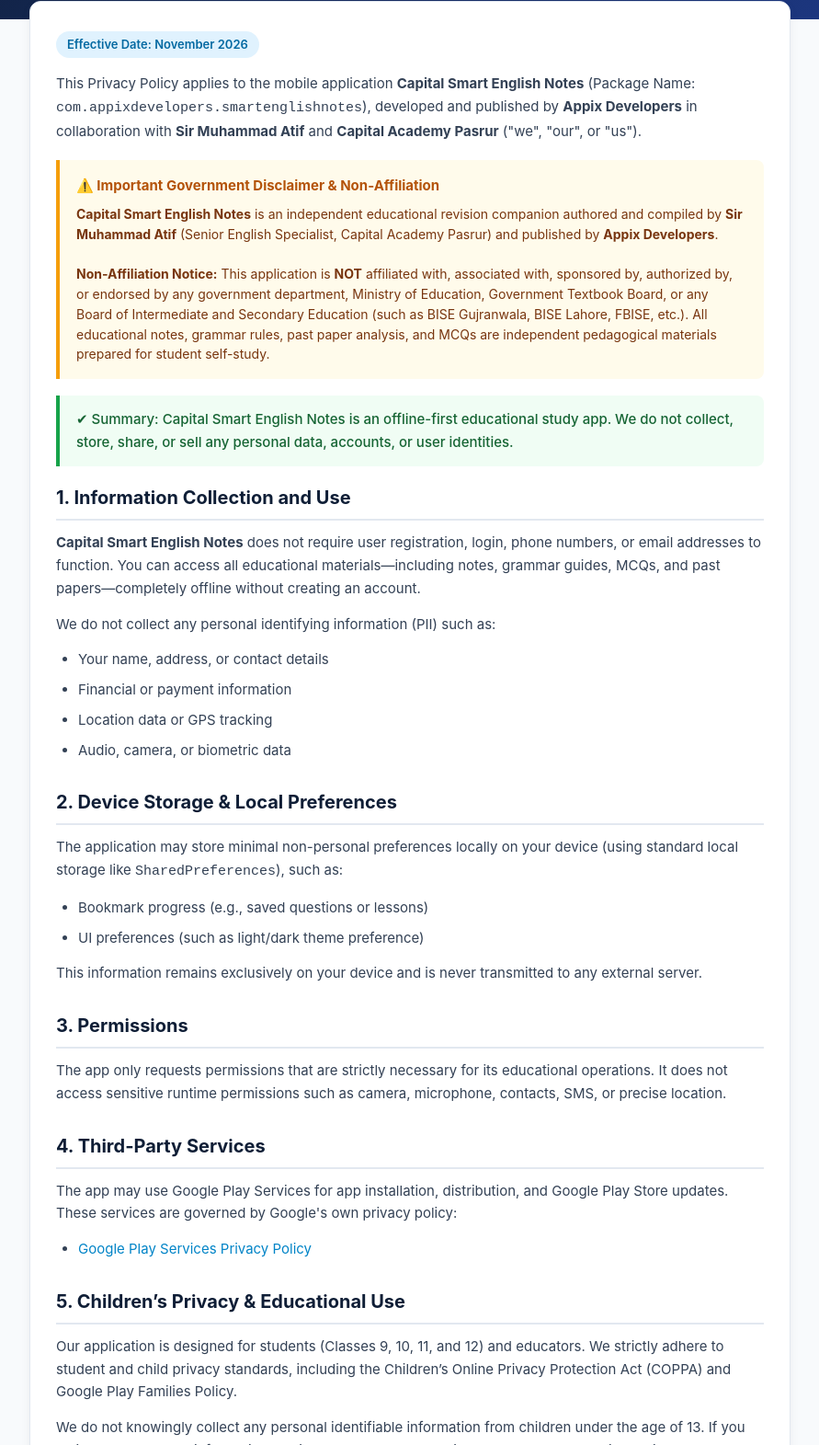
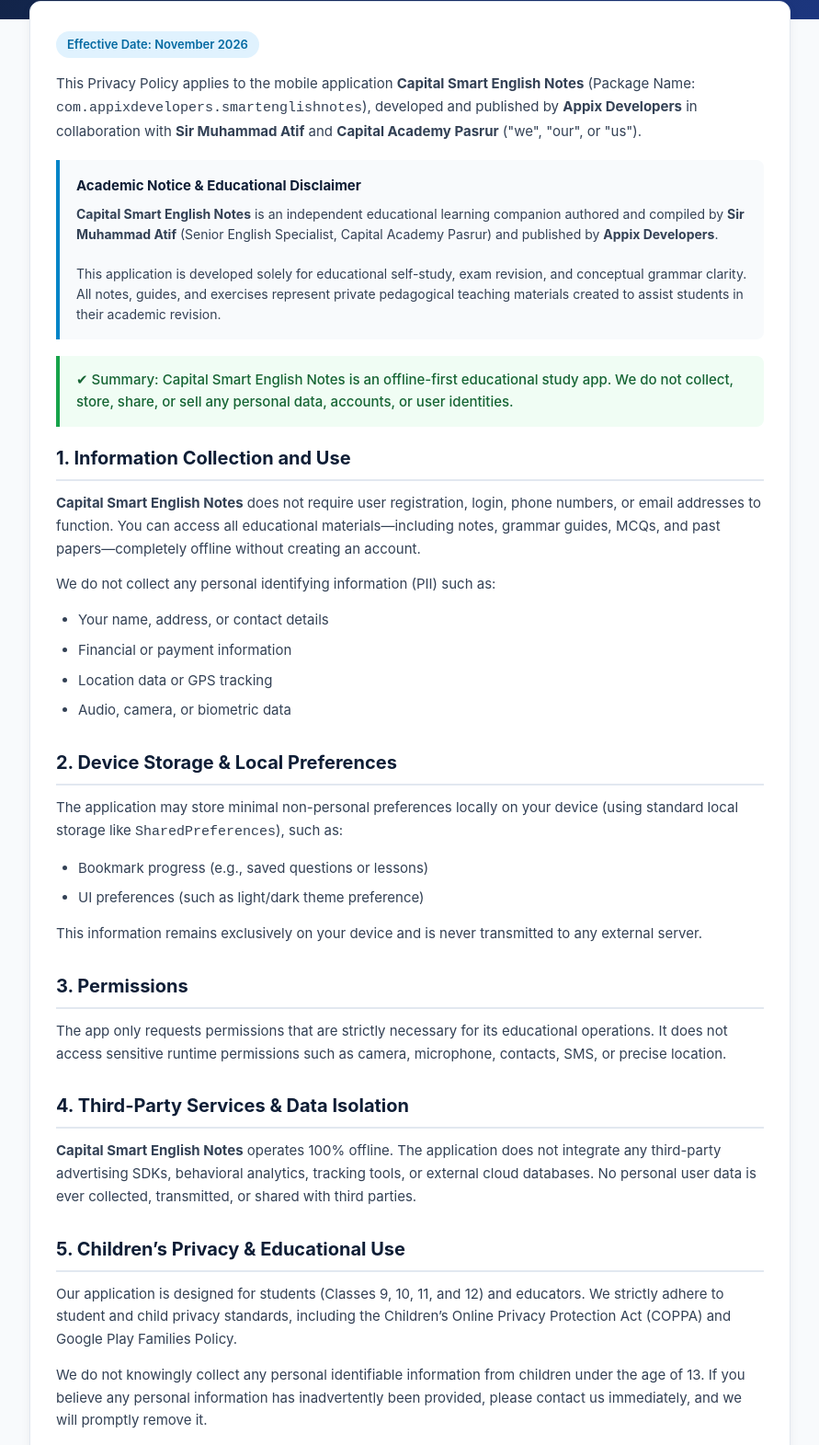
Before and after one commit to muhammadafaq56/privacy-policy-capital, a plain HTML site: page index.html in a window 1280 px wide. Shown: the part 138-1709 px from the top of the page at 92% size, without its empty margins (194-1085 px from the left). Drawn offline with Linux system fonts and the light colour scheme.

Commit message:
Update privacy policy with generic academic notice and zero data sharing declaration

```diff
--- a/index.html
+++ b/index.html
@@ -130,13 +130,13 @@
 
             <p>This Privacy Policy applies to the mobile application <strong>Capital Smart English Notes</strong> (Package Name: <code>com.appixdevelopers.smartenglishnotes</code>), developed and published by <strong>Appix Developers</strong> in collaboration with <strong>Sir Muhammad Atif</strong> and <strong>Capital Academy Pasrur</strong> ("we", "our", or "us").</p>
 
-            <div style="background-color: #FFFBEB; border-left: 4px solid #F59E0B; padding: 16px 18px; border-radius: 0 8px 8px 0; margin: 18px 0;">
-                <h3 style="color: #B45309; font-size: 15px; margin-bottom: 8px;">
-                    ⚠️ Important Government Disclaimer & Non-Affiliation
+            <div style="background-color: #F8FAFC; border-left: 4px solid #0284C7; padding: 16px 18px; border-radius: 0 8px 8px 0; margin: 18px 0;">
+                <h3 style="color: #0F1E36; font-size: 15px; margin-bottom: 8px;">
+                    Academic Notice & Educational Disclaimer
                 </h3>
-                <p style="color: #78350F; font-size: 14px; margin-bottom: 0; line-height: 1.55;">
-                    <strong>Capital Smart English Notes</strong> is an independent educational revision companion authored and compiled by <strong>Sir Muhammad Atif</strong> (Senior English Specialist, Capital Academy Pasrur) and published by <strong>Appix Developers</strong>.<br><br>
-                    <strong>Non-Affiliation Notice:</strong> This application is <strong>NOT</strong> affiliated with, associated with, sponsored by, authorized by, or endorsed by any government department, Ministry of Education, Government Textbook Board, or any Board of Intermediate and Secondary Education (such as BISE Gujranwala, BISE Lahore, FBISE, etc.). All educational notes, grammar rules, past paper analysis, and MCQs are independent pedagogical materials prepared for student self-study.
+                <p style="color: #334155; font-size: 14px; margin-bottom: 0; line-height: 1.55;">
+                    <strong>Capital Smart English Notes</strong> is an independent educational learning companion authored and compiled by <strong>Sir Muhammad Atif</strong> (Senior English Specialist, Capital Academy Pasrur) and published by <strong>Appix Developers</strong>.<br><br>
+                    This application is developed solely for educational self-study, exam revision, and conceptual grammar clarity. All notes, guides, and exercises represent private pedagogical teaching materials created to assist students in their academic revision.
                 </p>
             </div>
 
@@ -165,11 +165,8 @@
             <h2>3. Permissions</h2>
             <p>The app only requests permissions that are strictly necessary for its educational operations. It does not access sensitive runtime permissions such as camera, microphone, contacts, SMS, or precise location.</p>
 
-            <h2>4. Third-Party Services</h2>
-            <p>The app may use Google Play Services for app installation, distribution, and Google Play Store updates. These services are governed by Google's own privacy policy:</p>
-            <ul>
-                <li><a href="https://policies.google.com/privacy" target="_blank" rel="noopener noreferrer">Google Play Services Privacy Policy</a></li>
-            </ul>
+            <h2>4. Third-Party Services & Data Isolation</h2>
+            <p><strong>Capital Smart English Notes</strong> operates 100% offline. The application does not integrate any third-party advertising SDKs, behavioral analytics, tracking tools, or external cloud databases. No personal user data is ever collected, transmitted, or shared with third parties.</p>
 
             <h2>5. Children’s Privacy & Educational Use</h2>
             <p>Our application is designed for students (Classes 9, 10, 11, and 12) and educators. We strictly adhere to student and child privacy standards, including the Children’s Online Privacy Protection Act (COPPA) and Google Play Families Policy.</p>
```
